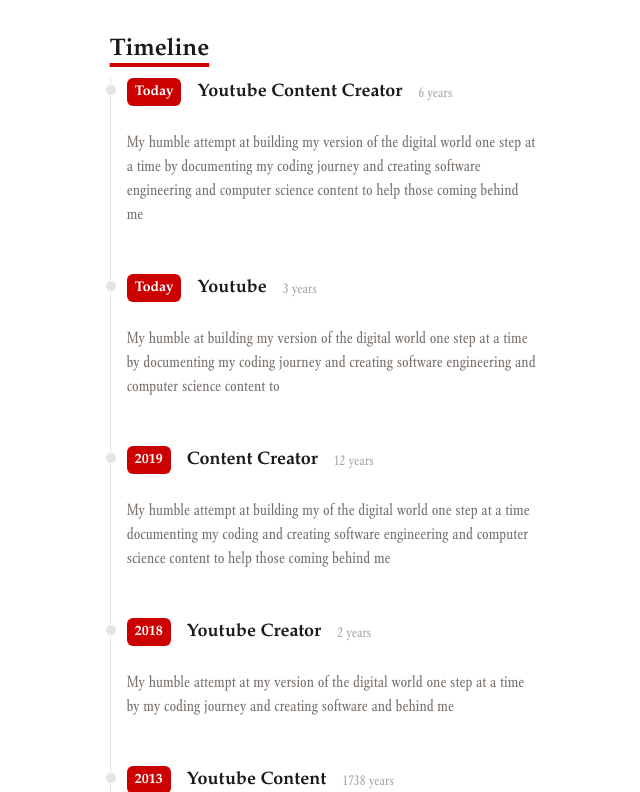
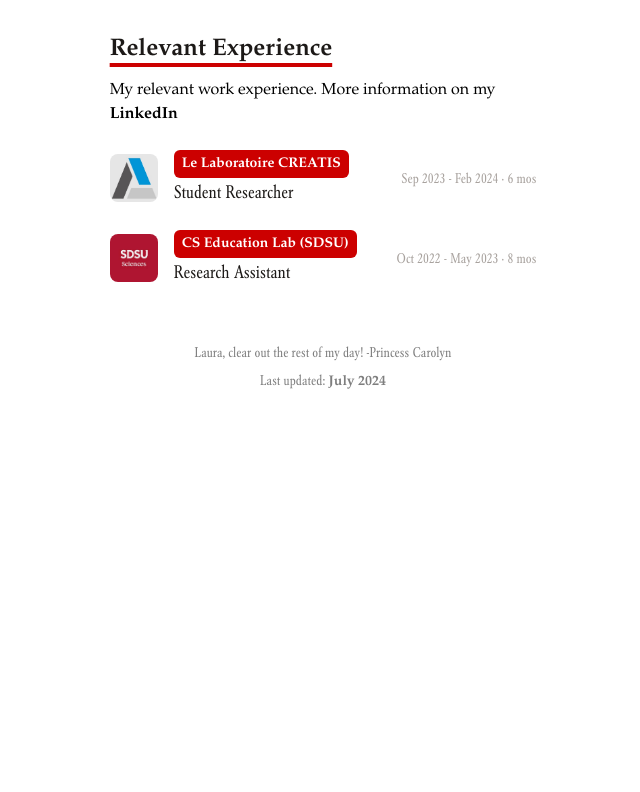
Before and after one commit to FrancisSanB/FrancisSanB.github.io, a React (Vite) app: page / in a window 1280 px wide. Shown: the part 1528-2320 px from the top of the page, without its empty margins (317-957 px from the left). After the commit the page ends 1944 px from the top, so only its background shows below. Built offline with nearby package versions, Linux system fonts and the light colour scheme.

Commit message:
finished work experience plus small changes

```diff
--- a/src/components/Footer.jsx
+++ b/src/components/Footer.jsx
@@ -7,7 +7,13 @@ function Footer() {
                 Laura, clear out the rest of my day! -Princess Carolyn
             </p>
             <p className="text-sm mt-2 opacity-50">
-                Last updated: 7/1/2024
+                Last updated:{' '}
+                <a
+                    href="https://github.com/FrancisSanB/FrancisSanB.github.io" target="_blank"
+                    className="font-bold hover:underline underline-offset-2 decoration-2 decoration-red" rel="noreferrer noopener"
+                >
+                    July 2024
+                </a>
             </p>
         </div>
     )
--- a/src/components/Portfolio.jsx
+++ b/src/components/Portfolio.jsx
@@ -6,7 +6,7 @@ import Title from "./Title";
 function Portfolio() {
     return(
         <div className="md:w-3/4 lg:w-1/2 xl:w-1/3 px-6 md:px-0 justify-center mx-auto text-left flex flex-col">
-            <Title>Projects</Title>
+            <Title>Relevant Projects</Title>
             <div className="flex flex-col md:flex-row items-center justify-center">
                 <div className="w-full grid grid-cols-1 gap-4 mb-9">
                     {portfolio.map(project => (
--- a/src/components/Timeline.jsx
+++ b/src/components/Timeline.jsx
@@ -7,13 +7,23 @@ function Timeline() {
     return(
         <div className="md:w-3/4 lg:w-1/2 xl:w-1/3 px-6 md:px-0 flex flex-col md:flex-row justify-center mx-auto text-left">
             <div className="w-full">
-            <Title>Timeline</Title>
+                <Title>Relevant Experience</Title>
+                <p className="text-base mb-6 font-medium">
+                    My relevant work experience. More information on my{' '}
+                    <a
+                        href="https://www.linkedin.com/in/ffrancis47/" target="blank"
+                        className="font-bold hover:underline underline-offset-2 decoration-2 decoration-red" rel="noreferrer noopener"
+                    >
+                        LinkedIn
+                    </a>
+                </p>
                 {timeline.map(item => (
                     <TimelineItem
-                    year={item.year}
+                        company={item.company}
+                        imgUrl={item.imgUrl}
                         title={item.title}
                         duration={item.duration}
-                    details={item.details}
+                        link={item.link}
                     />
                 ))}
             </div>
--- a/src/components/TimelineItem.jsx
+++ b/src/components/TimelineItem.jsx
@@ -1,26 +1,34 @@
 import React from "react";
 
-function TimelineItem({ year, title, duration, details }) {
+function TimelineItem({ company, imgUrl, title, duration, link}) {
     return(
-        <ol className="flex flex-col md:flex-row relative border-l border-stone-200">
-            <li className="mb-10 ml-4">
-                <div className="absolute w-3 h-3 bg-stone-200 rounded-full mt-1.5 -left-1.5 border border-white" />
-                <p className="flex flex-wrap gap-4 flex-row items-center justify-start text-xs md:text-sm">
-                    <span className="inline-block px-2 py-1 font-semibold text-white bg-red rounded-md">
-                        {year}
-                    </span>
-                    <h3 className="text-lg font-semibold text-stone-900">
-                        {title}
-                    </h3>
-                    <div className="my-1 text-sm font-normal leading-none text-stone-400">
+        <a href={link} target="_blank">
+        <ol className="flex flex-col hover:bg-slate-200 rounded-lg my-6">
+            <li>
+                <p className="flex flex-wrap flex-row gap-4 items-center justify-start text-xs md:text-sm">
+                    <a href={link} target="_blank">
+                        <img
+                            src={imgUrl}
+                            alt="portfolio"
+                            className="w-full h-9 md:h-12 rounded-lg object-cover cursor-pointer"
+                        />
+                    </a>
+                    <div className="flex flex-col">
+                        <span className="inline-block px-2 py-1 font-semibold text-white bg-red rounded-md">
+                            {company}
+                        </span>
+                        <h3 className="text-lg text-stone-900">
+                            {title}
+                        </h3>
+                    </div>
+
+                    <div className="text-sm font-normal leading-none text-stone-400 ml-auto">
                         {duration}
-                    </div>
-                    <div className="my-2 text-base font-normal text-stone-500">
-                        {details}
                     </div>
                 </p>
             </li>
         </ol>
+        </a>
     )
 }
 
--- a/src/data/timeline.js
+++ b/src/data/timeline.js
@@ -1,37 +1,16 @@
 export default [
     {
-        year: 'Today',
-        title: 'Youtube Content Creator',
-        duration: '6 years',
-        details:
-            'My humble attempt at building my version of the digital world one step at a time by documenting my coding journey and creating software engineering and computer science content to help those coming behind me'
+        company: 'Le Laboratoire CREATIS',
+        imgUrl: 'assets/creatis.jpg',
+        title: 'Student Researcher',
+        duration: 'Sep 2023 - Feb 2024 · 6 mos',
+        link: 'https://www.creatis.insa-lyon.fr/'
     },
     {
-        year: 'Today',
-        title: 'Youtube',
-        duration: '3 years',
-        details:
-            'My humble at building my version of the digital world one step at a time by documenting my coding journey and creating software engineering and computer science content to '
-    },
-    {
-        year: '2019',
-        title: 'Content Creator',
-        duration: '12 years',
-        details:
-            'My humble attempt at building my  of the digital world one step at a time  documenting my coding  and creating software engineering and computer science content to help those coming behind me'
-    },
-    {
-        year: '2018',
-        title: 'Youtube Creator',
-        duration: '2 years',
-        details:
-            'My humble attempt at  my version of the digital world one step at a time by  my coding journey and creating software  and behind me'
-    },
-    {
-        year: '2013',
-        title: 'Youtube Content',
-        duration: '1738 years',
-        details:
-            'My humble attempt at building my  of the digital world one step at  time by documenting my coding journey  creating software  and computer science  to help  me'
-    },
+        company: 'CS Education Lab (SDSU)',
+        imgUrl: 'assets/sdsuscience.jpg',
+        title: 'Research Assistant',
+        duration: 'Oct 2022 - May 2023 · 8 mos',
+        link: 'https://cs.sdsu.edu/'
+    }
 ]
```
Also changed, not shown: public/assets/creatis.jpg (added), public/assets/sdsuscience.jpg (added). Lines whose indentation alone changed are shown as unchanged.
